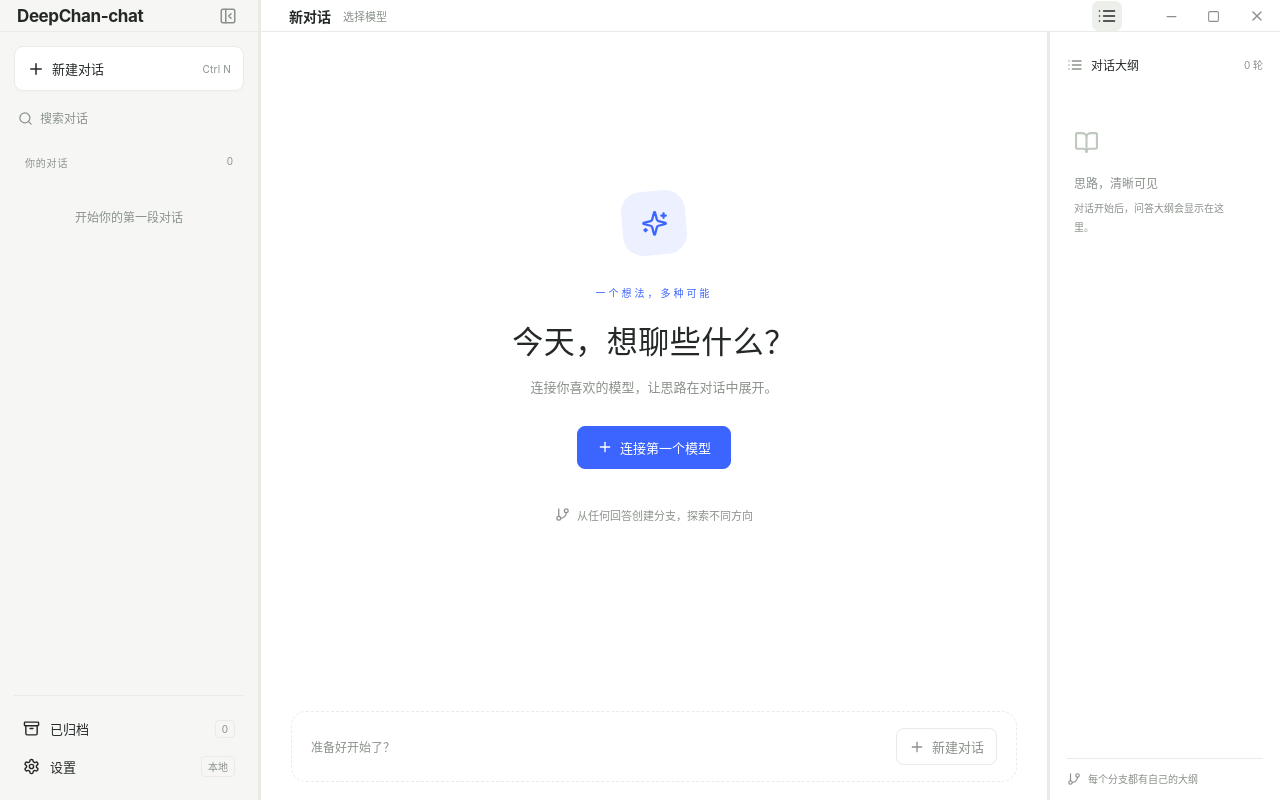
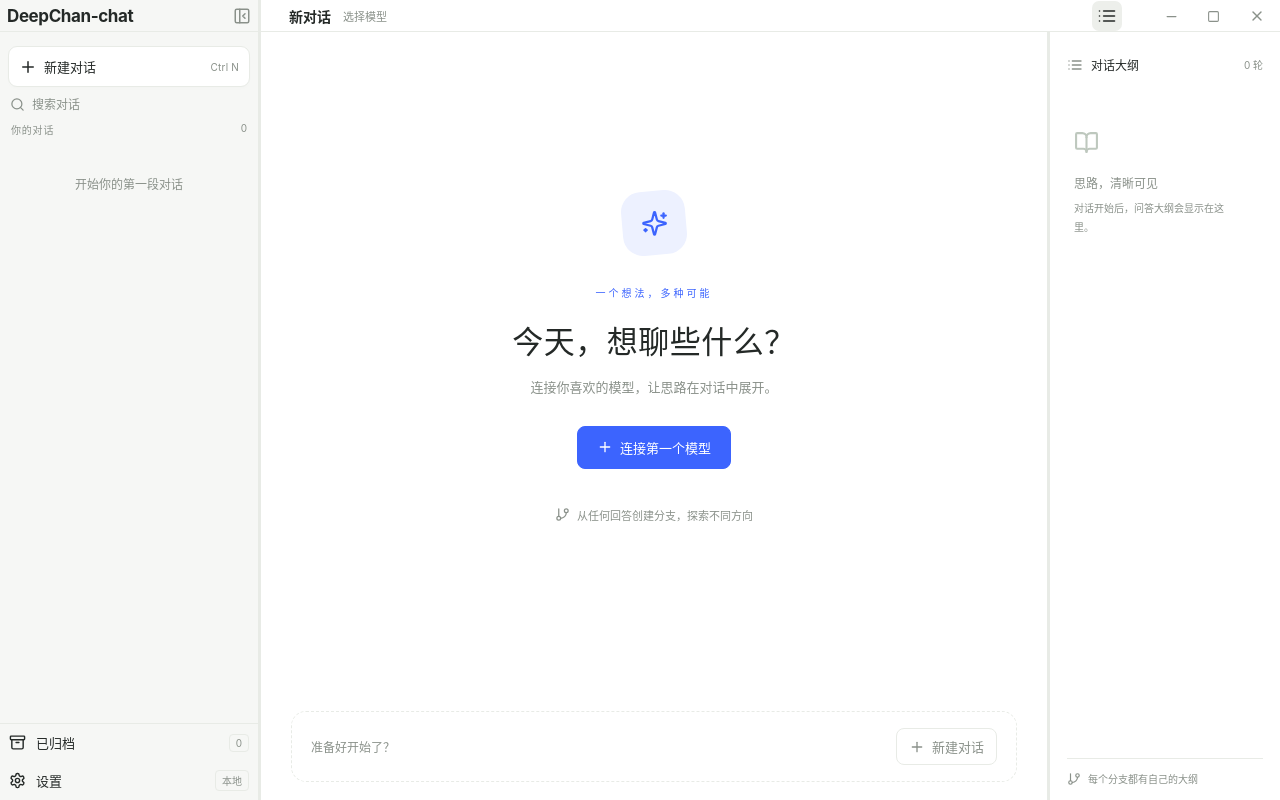
Before and after one commit to shellexy/seekie-chat, a React (Vite) app: page / in a window 1280 px wide. Built offline with nearby package versions, Linux system fonts and the light colour scheme.

Commit message:
调整 ui
修改 src/styles.css 让侧栏更紧凑一些，让设置页面卡片可辨识性更好一些。

```diff
--- a/src/styles.css
+++ b/src/styles.css
@@ -257,11 +257,12 @@ p {
 }
 .new-chat {
   justify-content: flex-start;
-  padding: 12px;
+  padding: 10px;
   background: var(--bg);
   border-color: var(--line);
   border-radius: 9px;
   box-shadow: 0 2px 3px #00000003;
+  margin: 0 8px;
 }
 .new-chat span {
   margin-left: auto;
@@ -273,7 +274,7 @@ p {
   display: flex;
   align-items: center;
   gap: 7px;
-  margin: 20px 4px 29px;
+  margin: 10px;
   color: var(--muted);
 }
 .search-input input {
@@ -350,8 +351,8 @@ p {
 }
 .sidebar-bottom {
   border-top: 1px solid var(--line);
-  padding-top: 14px;
-  margin-top: 14px;
+  padding-top: 0;
+  margin-top: 0;
 }
 .settings-entry {
   width: 100%;
@@ -452,7 +453,7 @@ p {
 }
 .branch-pill {
   color: var(--text);
-  background: var(--accent-bg);
+  /* background: var(--accent-bg); */
   border-color: transparent;
   font-size: 11px;
   padding: 6px 9px;
@@ -1324,6 +1325,7 @@ summary {
   min-width: 0;
   overflow-y: auto;
   padding: 34px 40px;
+  background: var(--bg);
 }
 .settings-content > h2 {
   font-size: 19px;
@@ -1333,11 +1335,17 @@ summary {
 .settings-content > * {
   max-width: 780px;
 }
+
+.settings-content button {
+  background: var(--bg);
+}
+
 .settings-card {
   border: 1px solid var(--line);
   border-radius: 12px;
   padding: 22px;
   margin-bottom: 18px;
+  background: var(--panel);
 }
 .settings-card h3 {
   font-size: 13px;
@@ -1397,9 +1405,9 @@ summary {
 }
 .connection-tabs button {
   font-size: 11px;
-  background: transparent;
+  background: var(--panel);
   border: 0;
-  color: var(--muted);
+  color: var(--text);
 }
 .connection-tabs button.active {
   color: var(--accent);
@@ -1925,10 +1933,12 @@ input[type="range"] {
 .conversation-select {
   gap: 8px;
   padding: 8px 10px;
+  padding-right: 0;
   line-height: 1.35;
 }
 .conversation-more {
   padding: 5px;
+  padding-left: 0;
 }
 .sidebar-label {
   margin-bottom: 8px;
@@ -2101,12 +2111,12 @@ input[type="range"] {
 
 /* Align the conversation list and chat title row with the 32px window controls. */
 .sidebar {
-  padding: 0 14px 14px;
+  padding: 0 0 0 0;
 }
 .sidebar-top {
   height: 32px;
   flex: 0 0 32px;
-  margin: 0 -14px 14px;
+  margin: 0 -14px 14px -10px;
   padding: 0 14px 0 17px;
   border-bottom: 1px solid var(--line);
 }
```
